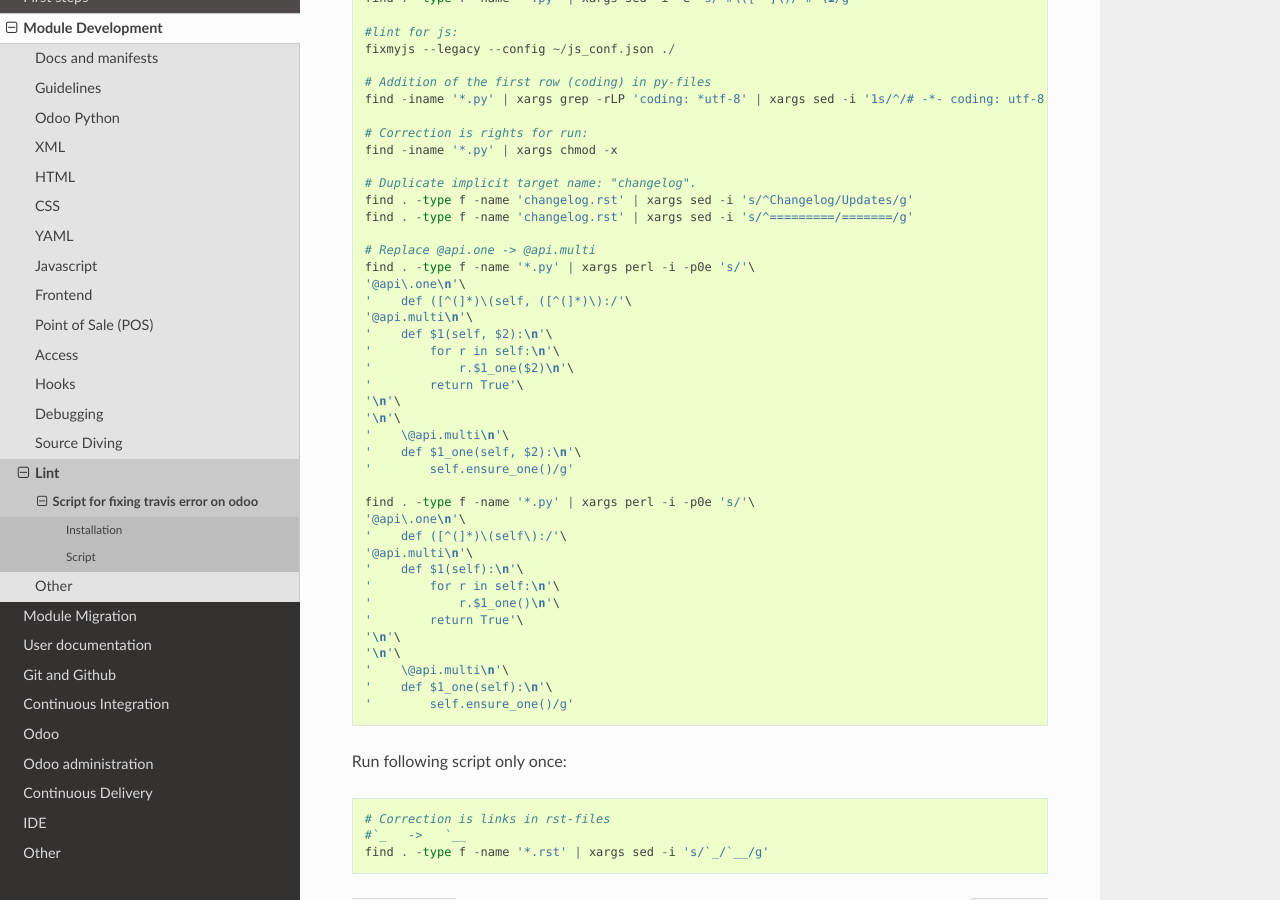
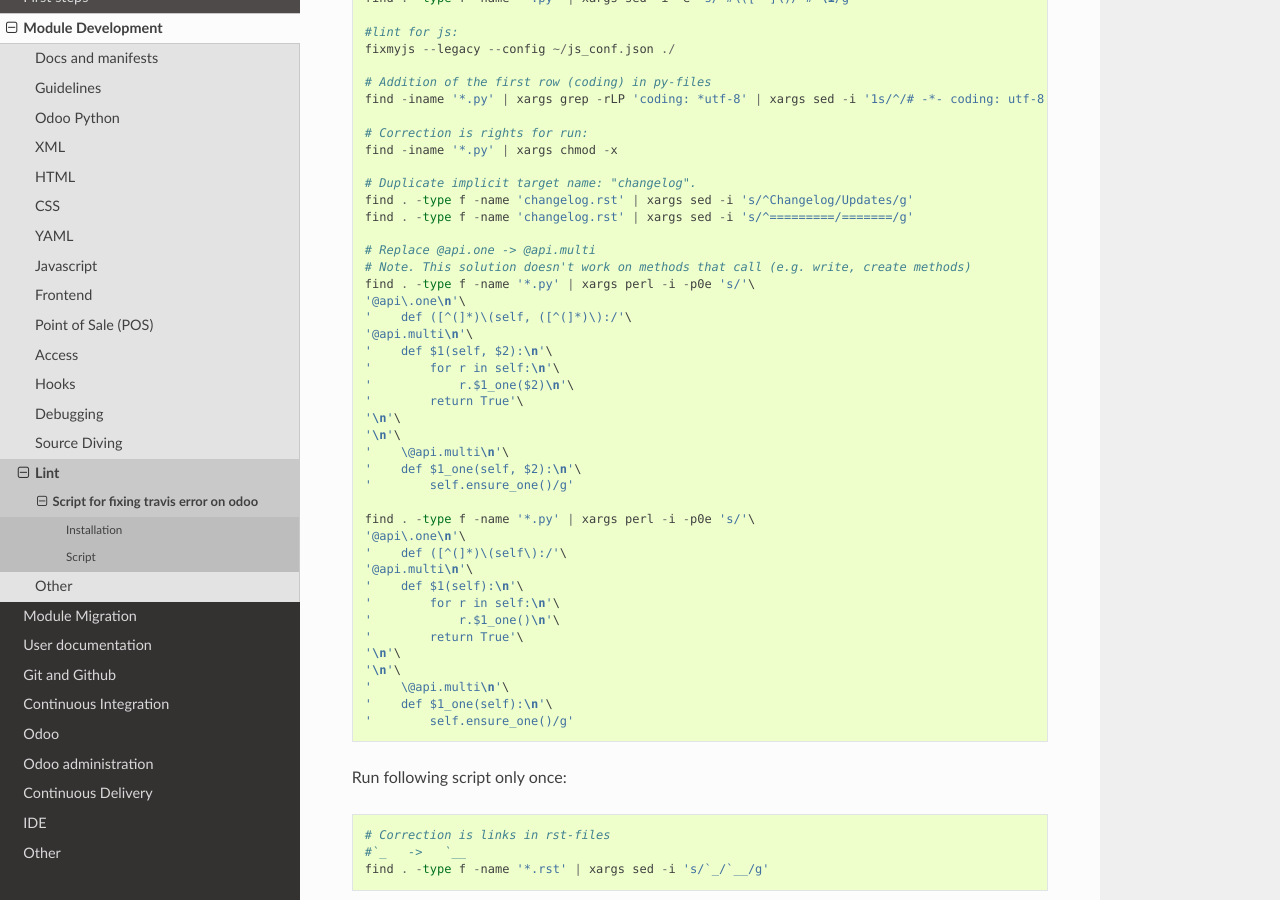
Before and after one commit to itpp-labs/odoo-development, a Sphinx documentation site: the page built from docs/dev/lint/fix-travis.rst, in a window 1280 px wide and 900 px high, scrolled down 1134 px. Built offline with Sphinx 7.4.7 and the Read the Docs theme 2.0.0, drawn with Linux system fonts in a browser that asks for light colours; pages that are not in the unit, such as notebooks, are missing from menus.

Commit message:
fix-travis: add note on api.one replacement

```diff
--- a/docs/dev/lint/fix-travis.rst
+++ b/docs/dev/lint/fix-travis.rst
@@ -74,6 +74,7 @@ Script
     find . -type f -name 'changelog.rst' | xargs sed -i 's/^=========/=======/g'
 
     # Replace @api.one -> @api.multi
+    # Note. This solution doesn't work on methods that call (e.g. write, create methods)
     find . -type f -name '*.py' | xargs perl -i -p0e 's/'\
     '@api\.one\n'\
     '    def ([^(]*)\(self, ([^(]*)\):/'\
```
